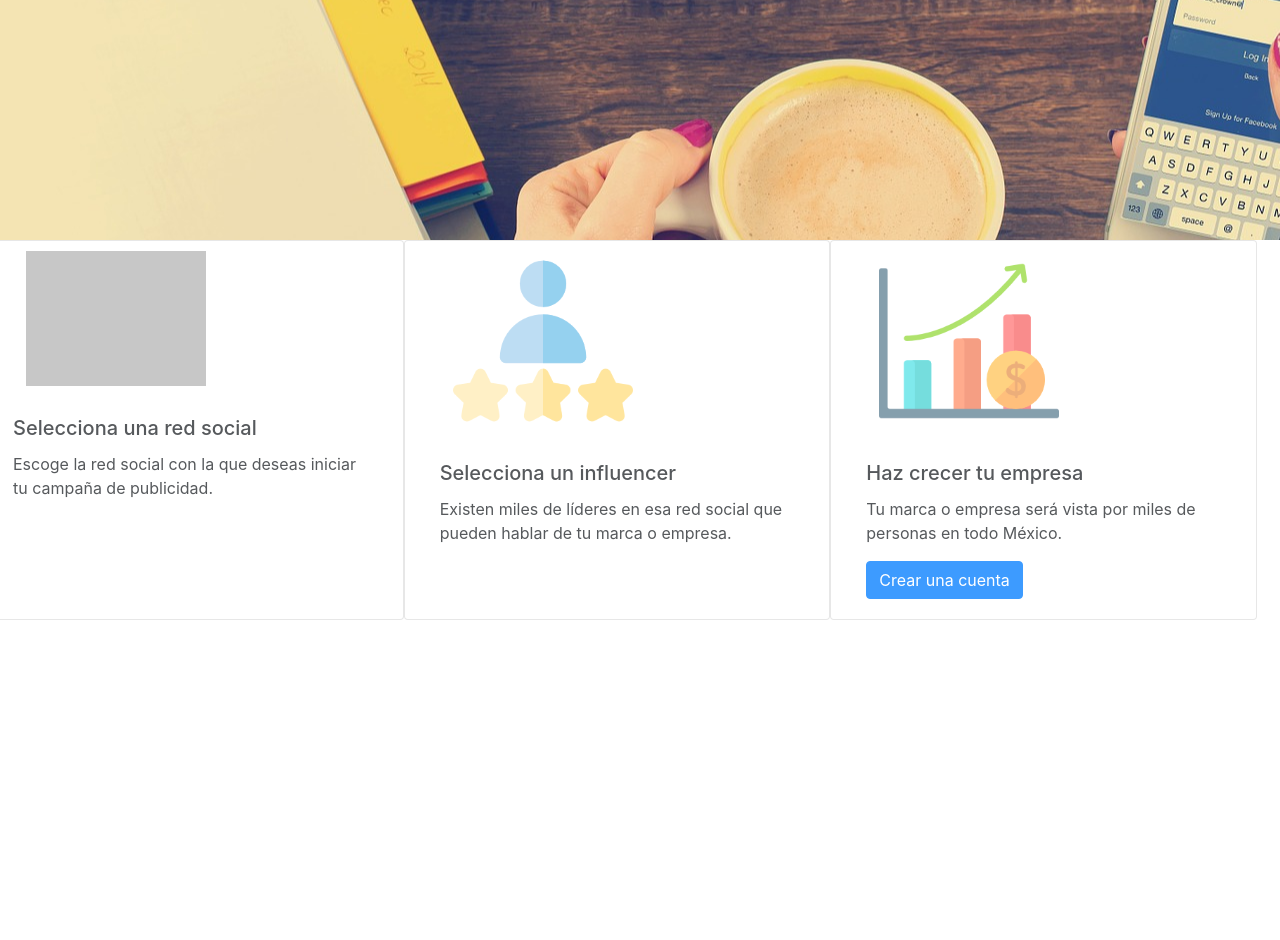
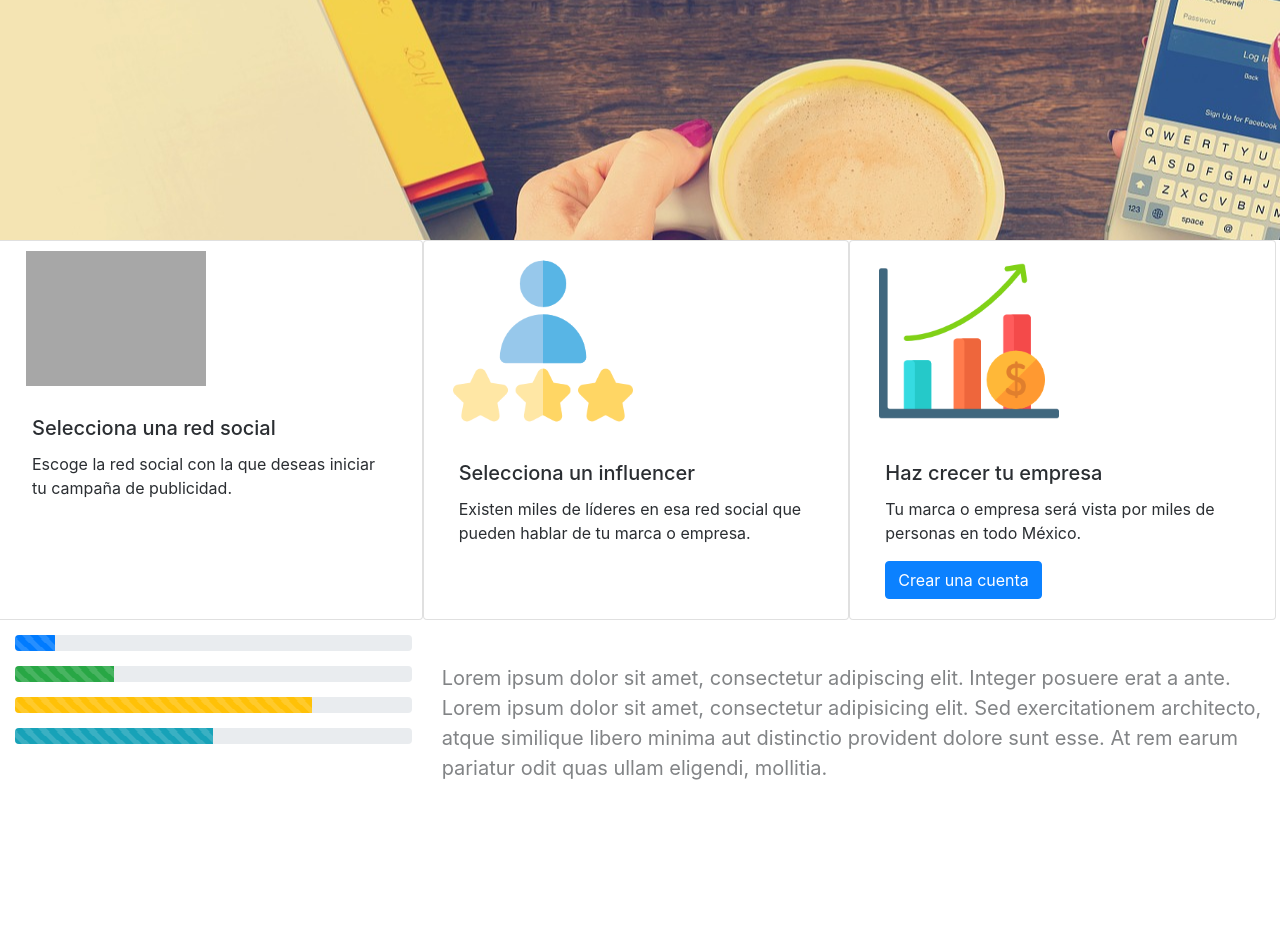
Before and after one commit to Erickhdezz/eficle, a PHP site: page / in a window 1280 px wide. Shown: the part 560-1500 px from the top of the page. Before the commit the page ends 1180 px from the top, so only its background shows below. Run offline with PHP 8.4, Linux system fonts and the light colour scheme; grey boxes are pictures that could not be loaded.

Commit message:
Agregadas barras de progeso y bloque de quotes. Ver documentación de Bootstrap 4.1

```diff
--- a/css/index.css
+++ b/css/index.css
@@ -37,3 +37,10 @@
     max-width: 200px;
     padding: 10px;
 }
+
+.progress{
+    margin-top: 15px;
+}
+.barras{
+height: 40vh
+}
--- a/index.html
+++ b/index.html
@@ -44,10 +44,9 @@
             <h1 class="text-center">La plataforma de Marketing de Influencias más importante de México</h1>
         </div>
     </div>
-
+    <!-- PASOS PARA UTILIZAR EFICLÉ -->
     <div class="steps container-fluid">
         <div class="row">
-
             <div class="card col-md-4 scrollflow -slide-right -opacity" style="">
                 <img class="card-img-top scrollflow -slide-left -opacity" src="img/network.png" alt="Card image cap">
                 <div class="card-body">
@@ -73,6 +72,30 @@
         </div>
     </div>
 
+    <!-- BARRAS DE EJEMPLO -->
+    <div class="barras container-fluid">
+        <div class="row">
+            <div class="col-md-4">
+                <div class="progress">
+                    <div class="progress-bar progress-bar-striped  progress-bar-animated" role="progressbar" style="width: 10%" aria-valuenow="10" aria-valuemin="0" aria-valuemax="100"></div>
+                </div>
+                <div class="progress">
+                    <div class="progress-bar progress-bar-striped   progress-bar-animated bg-success" role="progressbar" style="width: 25%" aria-valuenow="25" aria-valuemin="0" aria-valuemax="100"></div>
+                </div>
+                <div class="progress">
+                    <div class="progress-bar progress-bar-striped   progress-bar-animated bg-warning" role="progressbar" style="width: 75%" aria-valuenow="75" aria-valuemin="0" aria-valuemax="100"></div>
+                </div>
+                <div class="progress">
+                    <div class="progress-bar progress-bar-striped   progress-bar-animated bg-info" role="progressbar" style="width: 50%" aria-valuenow="50" aria-valuemin="0" aria-valuemax="100"></div>
+                </div>
+            </div>
+                <div class="col-md-8">
+                    <blockquote class="scrollflow -slide-top -opacity blockquote">
+                        <p class="mb-0">Lorem ipsum dolor sit amet, consectetur adipiscing elit. Integer posuere erat a ante. Lorem ipsum dolor sit amet, consectetur adipisicing elit. Sed exercitationem architecto, atque similique libero minima aut distinctio provident dolore sunt esse. At rem earum pariatur odit quas ullam eligendi, mollitia. </p>
+                    </blockquote>
+            </div>
+        </div>
+    </div>
 
     <script type="text/javascript" src="js/jquery.js"></script>
     <script type="text/javascript" src="js/bootstrap.min.js"></script>
```
